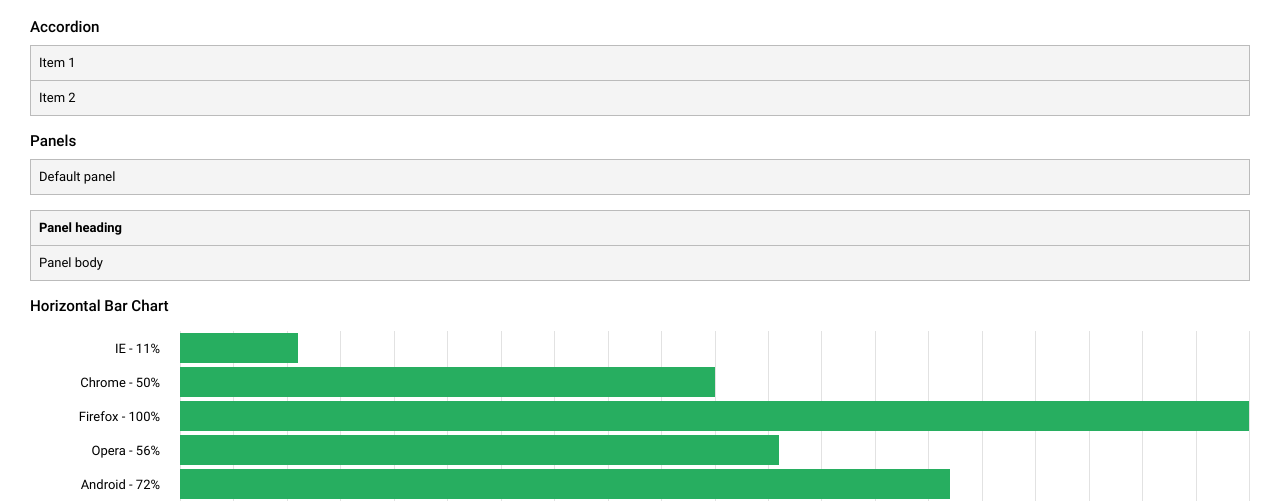
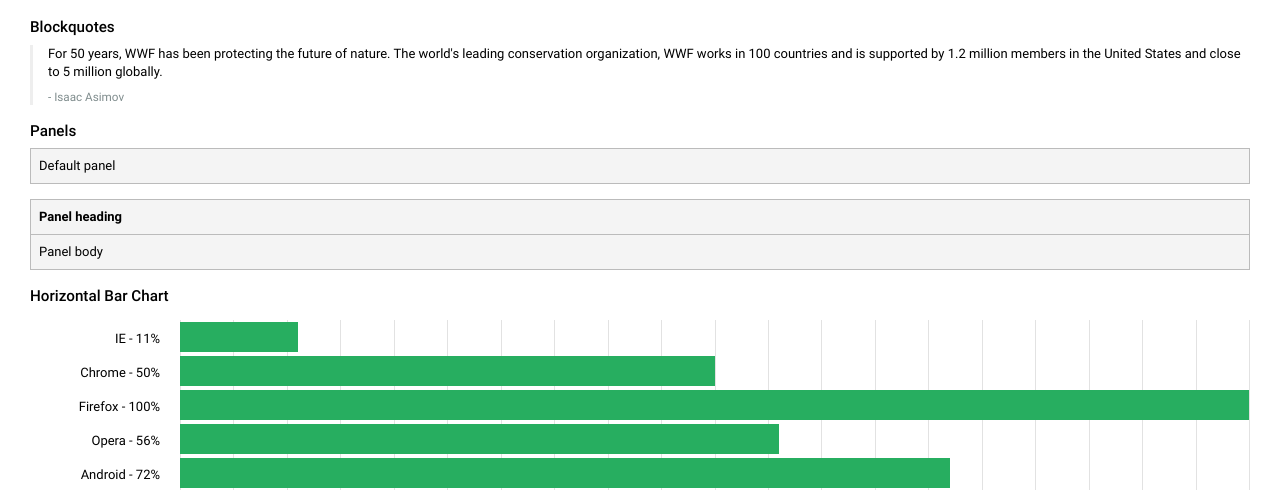
Before and after one commit to buckyroberts/Falcon, a website: page src/index.html in a window 1280 px wide. Shown: the part 318-820 px from the top of the page. Drawn offline with nearby package versions, Linux system fonts and the light colour scheme.

Commit message:
Added block quotes

```diff
--- a/src/index.html
+++ b/src/index.html
@@ -21,25 +21,13 @@
 
     <img src="http://i.imgur.com/ERZwDLy.png">
 
-    <h3>Accordion</h3>
-    <div class="accordion">
-        <div class="item">
-            <div class="title">Item 1</div>
-            <div class="content">Pork chop tail short loin pancetta meatloaf pastrami short ribs bresaola cow chicken
-                leberkas filet mignon. Meatball rump jowl tongue landjaeger pancetta andouille chuck ribeye picanha.
-                Hamburger short ribs sirloin, spare ribs cow leberkas bacon beef ribs pig tongue ham pork chop. Sirloin
-                biltong kielbasa ball tip picanha drumstick.
-            </div>
-        </div>
-        <div class="item">
-            <div class="title">Item 2</div>
-            <div class="content">Pork chop tail short loin pancetta meatloaf pastrami short ribs bresaola cow chicken
-                leberkas filet mignon. Meatball rump jowl tongue landjaeger pancetta andouille chuck ribeye picanha.
-                Hamburger short ribs sirloin, spare ribs cow leberkas bacon beef ribs pig tongue ham pork chop. Sirloin
-                biltong kielbasa ball tip picanha drumstick.
-            </div>
-        </div>
-    </div>
+    <h3>Blockquotes</h3>
+    <blockquote>
+        For 50 years, WWF has been protecting the future of nature. The world's leading conservation organization, WWF
+        works in 100 countries and is supported by 1.2 million members in the United States and close to 5 million
+        globally.
+        <cite>- Isaac Asimov</cite>
+    </blockquote>
 
     <h3>Panels</h3>
     <div class="panel">
@@ -126,6 +114,27 @@
     <div class="progress-container"><div class="progress-success-light" style="width: 60%">Success light</div></div>
     <div class="progress-container"><div class="progress-warning" style="width: 50%">Warning</div></div>
     <div class="progress-container"><div class="progress-warning-light" style="width: 40%">Warning light</div></div>
+
+    <h3>Accordion</h3>
+    <div class="accordion">
+        <div class="item">
+            <div class="title">Item 1</div>
+            <div class="content">Pork chop tail short loin pancetta meatloaf pastrami short ribs bresaola cow chicken
+                leberkas filet mignon. Meatball rump jowl tongue landjaeger pancetta andouille chuck ribeye picanha.
+                Hamburger short ribs sirloin, spare ribs cow leberkas bacon beef ribs pig tongue ham pork chop. Sirloin
+                biltong kielbasa ball tip picanha drumstick.
+            </div>
+        </div>
+        <div class="item">
+            <div class="title">Item 2</div>
+            <div class="content">Pork chop tail short loin pancetta meatloaf pastrami short ribs bresaola cow chicken
+                leberkas filet mignon. Meatball rump jowl tongue landjaeger pancetta andouille chuck ribeye picanha.
+                Hamburger short ribs sirloin, spare ribs cow leberkas bacon beef ribs pig tongue ham pork chop. Sirloin
+                biltong kielbasa ball tip picanha drumstick.
+            </div>
+        </div>
+    </div>
+
 
     <h3>Breadcrumbs</h3>
     <div class="breadcrumbs">
--- /dev/null
+++ b/src/scss/themes/default/_blockquote.scss
@@ -0,0 +1,16 @@
+@import "variables";
+
+blockquote{
+	border-left: 3px solid #eeeeee;
+	margin: 0;
+	padding-left: 15px;
+
+	cite{
+		color: $default;
+		display: block;
+		font-size: 0.9em;
+		font-style: normal;
+		margin-top: 8px;
+	}
+
+}
--- a/src/scss/themes/default/_master.scss
+++ b/src/scss/themes/default/_master.scss
@@ -2,6 +2,7 @@
 @import url(https://fonts.googleapis.com/css?family=Open+Sans:400,600,700);
 @import "charts/bar";
 @import "accordion";
+@import "blockquote";
 @import "breadcrumbs";
 @import "buttons";
 @import "headings";
```
Also changed, not shown: README.md, src/css/main.css.
